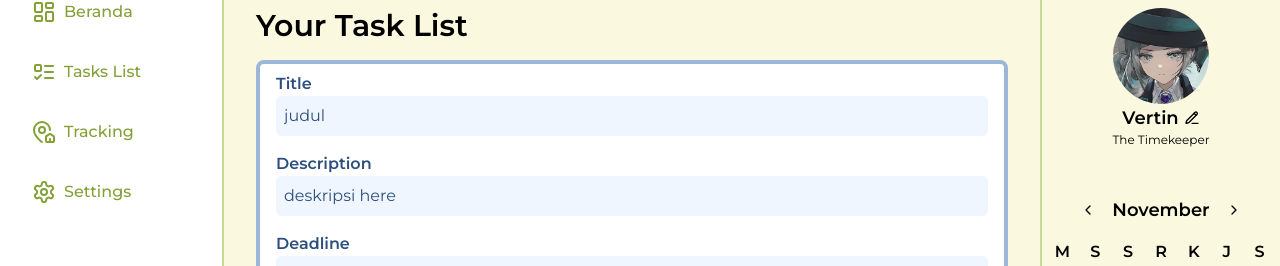
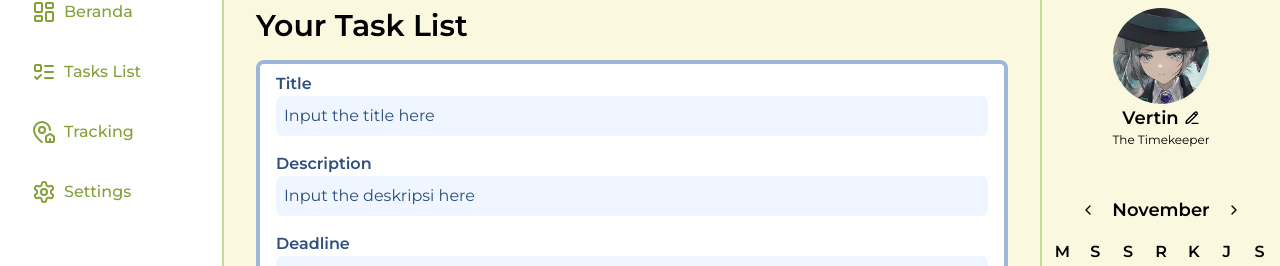
Before and after one commit to Lizzy0721/MyDashboard, a React (Vite) app: page /task in a window 1280 px wide. Both pictures are taken after a click on the button "New Task". Shown: the part 96-362 px from the top of the page. Built offline with nearby package versions, Linux system fonts and the light colour scheme.

Commit message:
follow up default value and form after submitted

```diff
--- a/src/components/Forms/TaskForm.tsx
+++ b/src/components/Forms/TaskForm.tsx
@@ -38,8 +38,8 @@ export default function TaskForm({ handleForm, handleAddTask }: TaskFormProps) {
     formState: { errors, isSubmitting },
   } = useForm<FormFields>({
     defaultValues: {
-      title: "judul",
-      description: "deskripsi here",
+      title: "Input the title here",
+      description: "Input the deskripsi here",
     },
     resolver: zodResolver(schema),
   });
@@ -47,17 +47,18 @@ export default function TaskForm({ handleForm, handleAddTask }: TaskFormProps) {
   const onSubmit: SubmitHandler<FormFields> = async (data) => {
     try {
       await new Promise((resolve) => setTimeout(resolve, 1000));
-      console.log(data);
 
       handleAddTask({
         id: Date.now(),
         title: data.title,
         description: data.description,
         date: format(data.deadline, "yyyy-MM-dd"),
-        type: "Pending",
+        type: "On Process",
       });
 
       alert("Form submitted succesfully!");
+
+      handleForm();
     } catch (error) {
       console.error("Something occured:", error);
       setError("root", {
```
